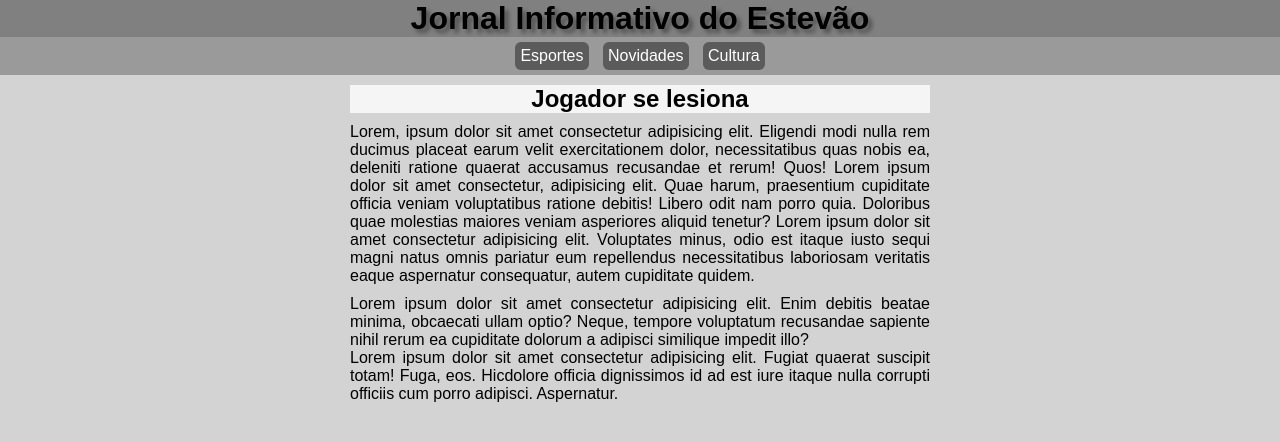
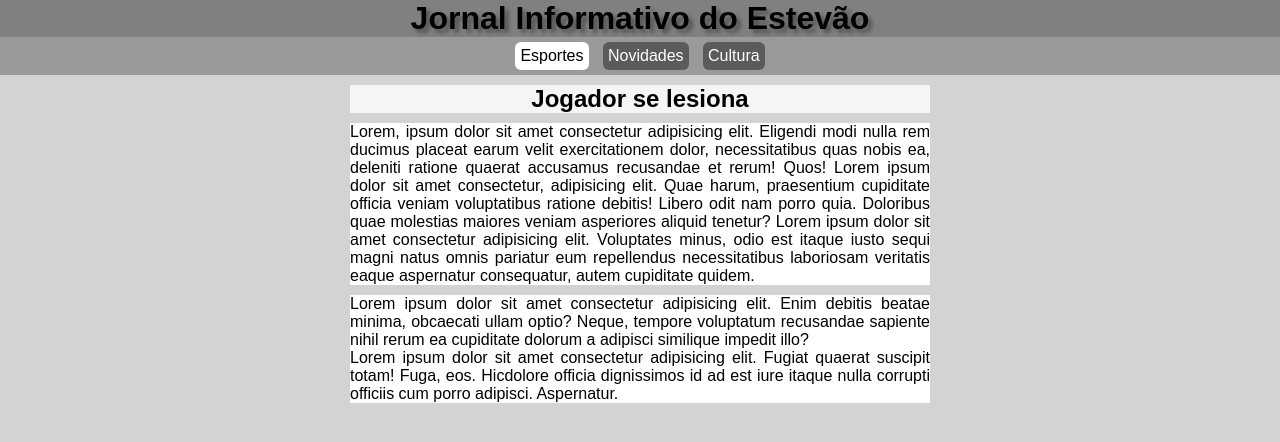
Before and after one commit to CCDiogo/html-css, a plain HTML site: page Exercícios/ex026/mq002/index.html in a window 1280 px wide. In both pictures the pointer is over the item "Esportes". Drawn offline with Linux system fonts and the light colour scheme.

Commit message:
Update tela.css

```diff
--- a/Exercícios/ex026/mq002/estilos/tela.css
+++ b/Exercícios/ex026/mq002/estilos/tela.css
@@ -49,4 +49,11 @@ article > h2{
 article > p{
     margin: 10px;
     text-align: justify;
+    background-color: white;
 }
+
+li:hover{
+    background-color: white;
+    color: black;
+
+}
```
